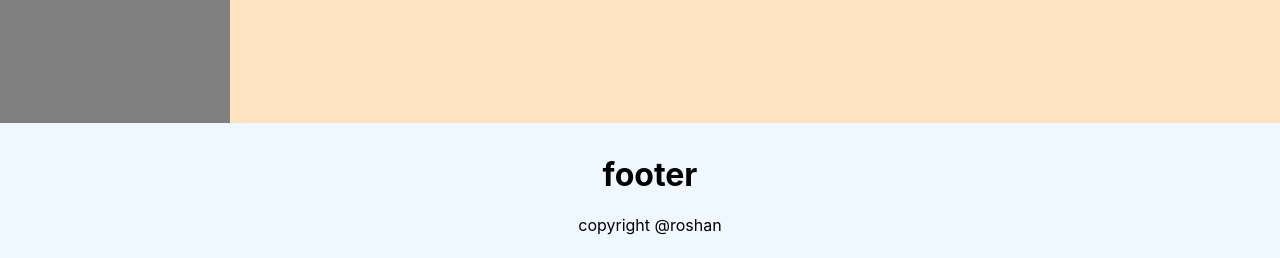
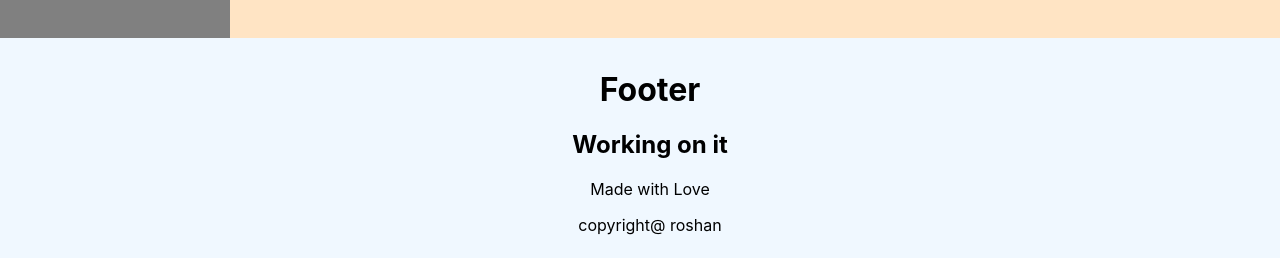
Before and after one commit to sureshragam/react-typescript-demo, a React (Create React App) app in the folder myapp/: page / in a window 1280 px wide. Shown: the part 539-797 px from the top of the page. Built offline with nearby package versions, Linux system fonts and the light colour scheme.

Commit message:
add footer content

```diff
--- a/myapp/src/components/Footer.js
+++ b/myapp/src/components/Footer.js
@@ -1,10 +1,13 @@
+
 import "./Footer.css"
 
 const Footer = () =>{
     return (
         <footer>
-            <h1>footer</h1>
-            <p>copyright @roshan</p>
+            <h1>Footer</h1>
+            <h2>Working on it</h2>
+            <p>Made with Love</p>
+            <p>copyright@ roshan</p>
         </footer>
     )
 }
```
